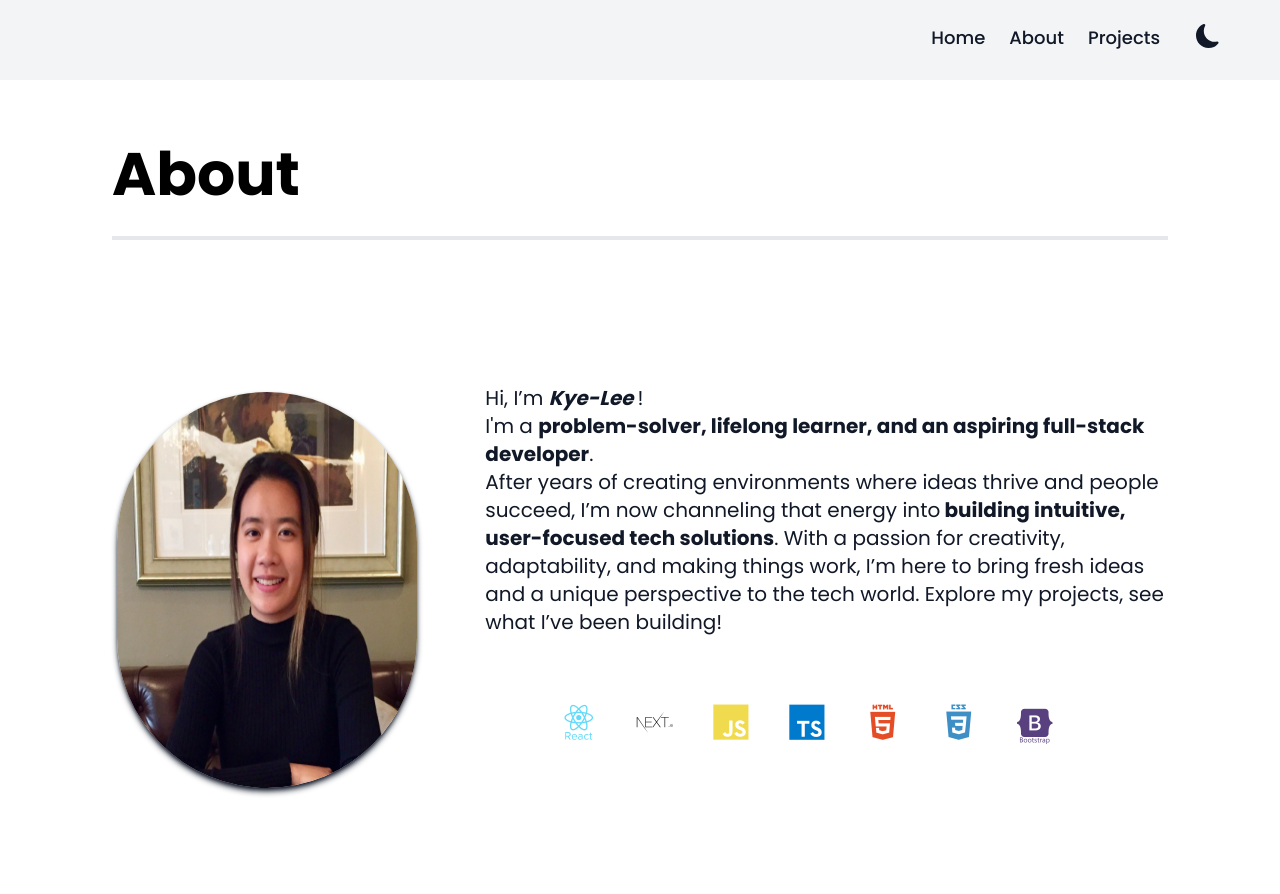
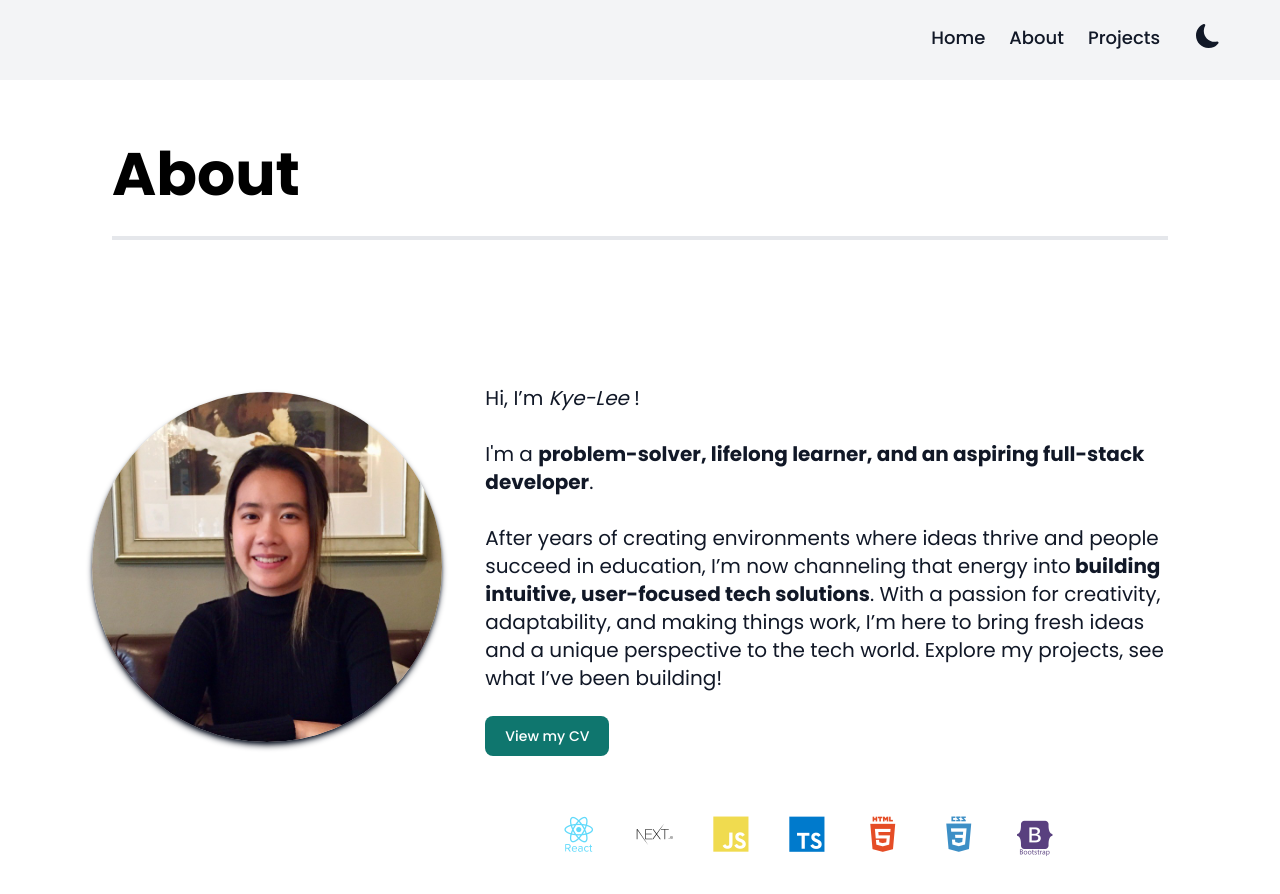
Before and after one commit to kl810/personal-portfolio-nextjs, a Next.js app: page /about in a window 1280 px wide. Shown: the top 894 px of the page. Built offline with nearby package versions, Linux system fonts and the light colour scheme.

Commit message:
fixed profile pic positioning, added link to CV

```diff
--- a/src/app/about/page.tsx
+++ b/src/app/about/page.tsx
@@ -12,25 +12,28 @@ export default function About() {
                     <div className="flex justify-center">
                         <Image
                             src="/KL-Linkedin-photo.jpeg"
-                            width={300}
-                            height={300}
+                            width={350}
+                            height={350}
                             alt="Profile Photo of Kye-Lee"
-                            className="rounded-full m-2 shadow-md shadow-gray-900 !block"
+                            className="rounded-full m-2 shadow-md shadow-gray-900 !block lg:absolute"
                         />
                     </div>
                     <div className="flex justify-center items-center col-span-1 lg:col-span-2">
                         <div>
-                            <p className="whitespace-normal text-gray-900 dark:text-gray-100 text-xl pb-5">
-                                Hi, I’m <b><i>Kye-Lee </i></b>!<br/>
-                                I'm a <b> problem-solver, lifelong learner,
-                                and an aspiring full-stack developer</b>.<br/>
-                                After years of creating environments where ideas thrive
-                                and people succeed, I’m now channeling that energy into
+                            <div className="whitespace-normal text-gray-900 dark:text-gray-100 text-xl pb-5">
+                                <p>Hi, I’m <i>Kye-Lee </i>!</p><br/>
+                                <p>I'm a <b> problem-solver, lifelong learner,
+                                and an aspiring full-stack developer</b>.</p><br/>
+                                <p>After years of creating environments where ideas thrive
+                                and people succeed in education, I’m now channeling that energy into
                                 <b> building intuitive, user-focused tech solutions</b>. With a passion
                                 for creativity, adaptability, and making things work,
                                 I’m here to bring fresh ideas and a unique perspective to the
-                                tech world. Explore my projects, see what I’ve been building!
-                            </p>
+                                tech world. Explore my projects, see what I’ve been building!</p><br/>
+                                <a href="" className="focus:outline-none text-white bg-teal-700 hover:bg-teal-800 focus:ring-4 focus:ring-green-300 font-medium rounded-lg text-sm px-5 py-2.5 me-2 mb-2 dark:bg-teal-600 dark:hover:bg-teal-700 dark:focus:ring-green-800">
+                                    View my CV
+                                </a>
+                            </div>
                             <div className="py-12 text-2xl md:text-3xl lg:text-4xl flex space-x-10 justify-center">
                                 <i className="devicon-react-original-wordmark colored"></i>
                                 <i className="devicon-nextjs-original-wordmark light:colored"></i>
@@ -45,18 +48,6 @@ export default function About() {
                     </div>
                 </div>
             </div>
-            {/* <div className="px-16 md:px-28">
-                <div className="py-5 text-xl md:text-2xl lg:text-4xl flex space-x-10 justify-center">
-                    <i className="devicon-react-original-wordmark colored"></i>
-                    <i className="devicon-nextjs-original-wordmark light:colored"></i>
-                    <i className="devicon-javascript-plain colored"></i>
-                    <i className="devicon-typescript-plain colored"></i>
-                    <i className="devicon-html5-plain-wordmark colored"></i>
-                    <i className="devicon-css3-plain-wordmark colored"></i>
-                    <i className="devicon-bootstrap-plain-wordmark colored py-1"></i>
-                    <i className="devicon-tailwindcss-plain-wordmark colored text-6xl flex items-start"></i>
-                </div>
-            </div> */}
         </>
     )
 }
```
